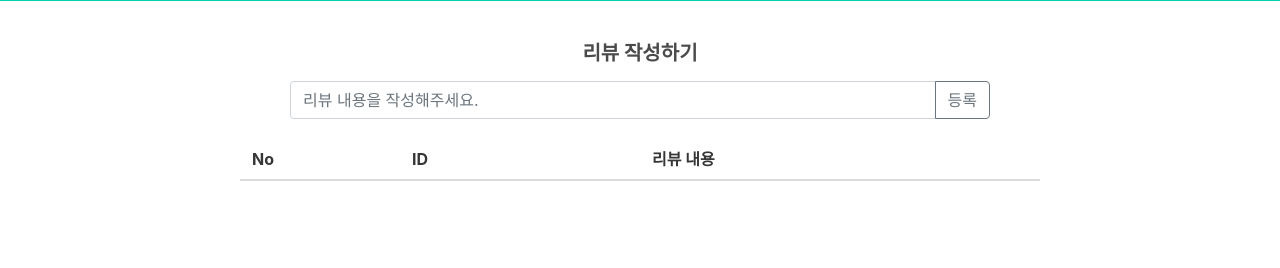
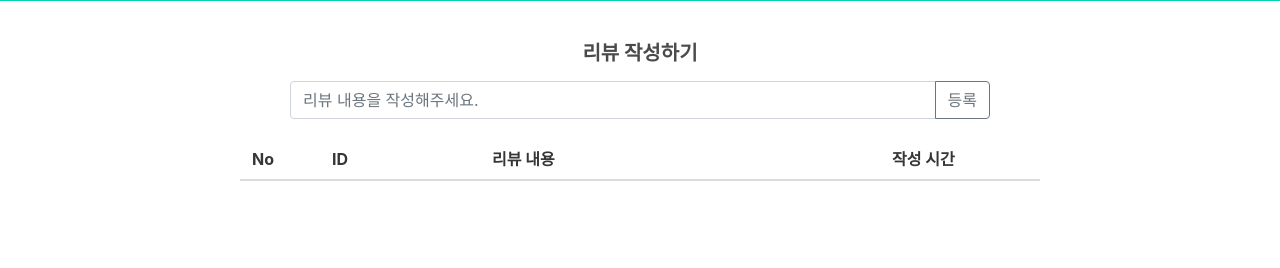
Before and after one commit to kimhanjune93/FindingBook, a Flask app: page /detail in a window 1280 px wide. Shown: the part 199-467 px from the top of the page. Run offline with Flask 2, Linux system fonts and the light colour scheme; lists and menus that the app fills with data are empty; some libraries are stand-ins or nearby versions.

Commit message:
feat: 리뷰 작성시간 추가

```diff
--- a/app.py
+++ b/app.py
@@ -141,11 +141,13 @@ def make_review():
         id = payload['id']
         review = request.form['review_give']
         isbn = request.form['isbn_give']
+        regdate = request.form['regdate']
 
         doc = {
             'username': id,
             'review': review,
-            'isbn': isbn
+            'isbn': isbn,
+            'regdate': regdate
         }
 
         db.reviews.insert_one(doc)
--- a/templates/detail.html
+++ b/templates/detail.html
@@ -65,6 +65,16 @@
 
         // 리뷰 작성
         function make_review() {
+
+            let today = new Date();
+            let year = today.getFullYear();
+            let month = today.getMonth();
+            let date = today.getDate();
+            let hours = today.getHours();
+            let minutes = today.getMinutes();
+
+            let regdate = year + '/' + month + '/' + date + ' ' + hours + ':' + minutes;
+
             let review = $("#review").val();
             let isbn = {{isbn}}
 
@@ -73,7 +83,8 @@
                     url: "/review",
                     data: {
                         review_give: review,
-                        isbn_give: isbn
+                        isbn_give: isbn,
+                        regdate: regdate
                     }, success: function (response) {
                         alert(response['msg']);
                         window.location.reload();
@@ -98,10 +109,12 @@
                         for (let i = 0; i < reviews.length; i++) {
                             let username = reviews[i]['username']
                             let review = reviews[i]['review']
+                            let regdate = reviews[i]['regdate']
                             let temp_html = `<tr>
                                             <th scope="row">${i+1}</th>
                                             <td>${username}</td>
                                             <td>${review}</td>
+                                            <td>${regdate}</td>
                                         </tr>`
                             $("#review-box").append(temp_html)
                         }
@@ -179,9 +192,10 @@
         <table class="table">
             <thead>
             <tr>
-                <th scope="col" style="width: 20%;">No</th>
-                <th scope="col" style="width: 30%;">ID</th>
+                <th scope="col" style="width: 10%;">No</th>
+                <th scope="col" style="width: 20%;">ID</th>
                 <th scope="col" style="width: 50%;">리뷰 내용</th>
+                <th scope="col" style="width: 20%;">작성 시간</th>
             </tr>
             </thead>
             <tbody id="review-box">
```
